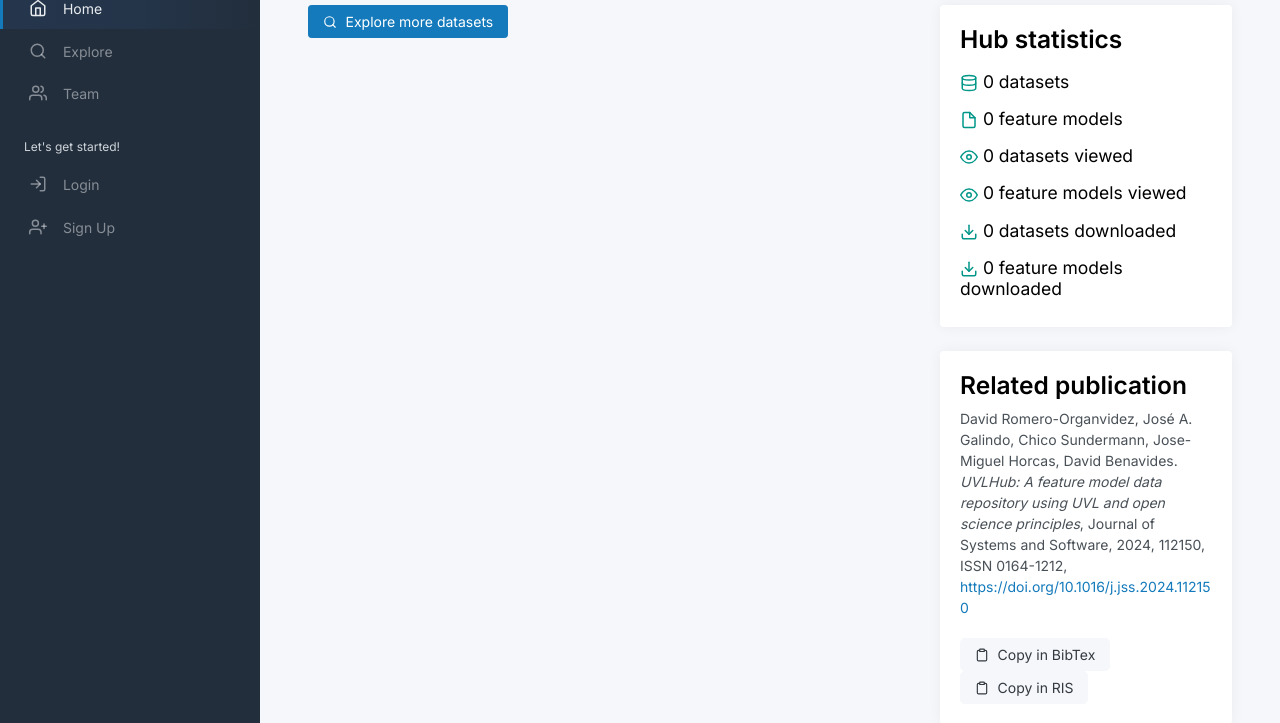
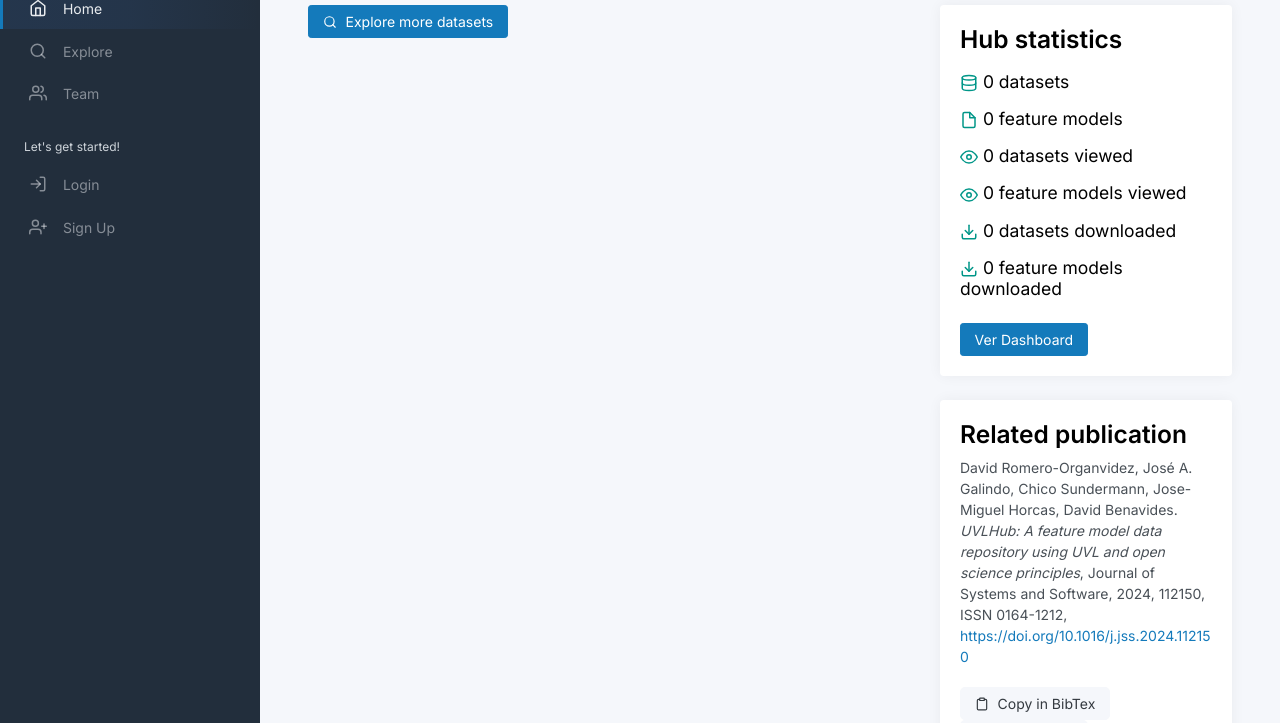
Before and after one commit to tomihc123/clone-mantecado-hub2, a Flask app: page / in a window 1280 px wide. Shown: the part 154-877 px from the top of the page. Run offline with Flask 3, Linux system fonts and the light colour scheme; data that the repository does not hold is empty; parts of the project's set-up code (start-up, migrations or seed data) failed here and were passed over; some libraries are stand-ins or nearby versions.

Commit message:
Modify index to show button on hub statics to go to new html page dashboard

```diff
--- a/app/modules/public/templates/public/index.html
+++ b/app/modules/public/templates/public/index.html
@@ -117,15 +117,11 @@
             <div class="row">
 
                 <div class="col-12">
-
                     <div class="card">
-
                         <div class="card-body">
-
-                        <h2> <b>Hub statistics</b> </h2>
+                            <h2><b>Hub statistics</b></h2>
 
                             <h1 class="h2 mb-3">
-
                                 <h4 class="h4 mb-3" class="stats-color">
                                     <i data-feather="database" class="align-middle mr-2 stats-color"></i>&nbsp;{{ datasets_counter }} datasets
                                 </h4>
@@ -150,11 +146,13 @@
                                     <i data-feather="download" class="align-middle mr-2 stats-color"></i>&nbsp;{{ total_feature_model_downloads }} feature models downloaded
                                 </h4>
 
+                                <!-- Button to go to dashboard -->
+                                <a href="{{ url_for('public.dashboard') }}" class="btn btn-primary mt-3">Ver Dashboard</a>
                             </h1>
+                        </div>
 
                 </div>
 
-                </div>
             </div>
 
                 <div class="col-12">
```
Lines whose indentation alone changed are shown as unchanged.
